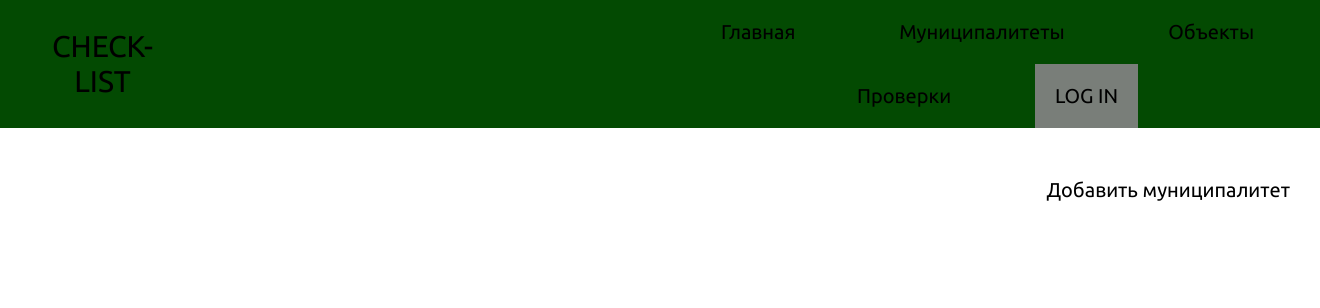
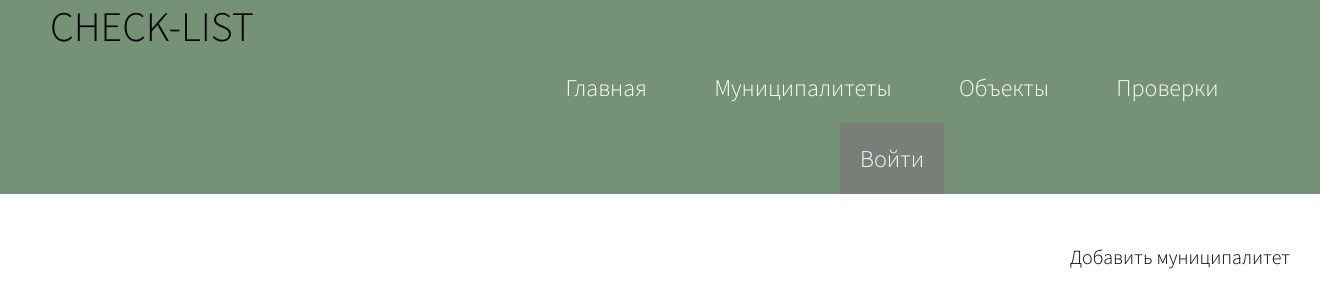
Before and after one commit to Votchitsev/check_list, a Django app: page /location/list/ in a window 1320 px wide. Shown: the top 308 px of the page. Run offline with Django 3.2, Linux system fonts and the light colour scheme; data that the repository does not hold is empty.

Commit message:
change templates and style

```diff
--- a/checks/templates/checks/control_event.html
+++ b/checks/templates/checks/control_event.html
@@ -4,11 +4,11 @@
 <div class="add_item"><a href="{% url 'control-event-create' %}">Добавить проверку</a></div>
             <div class="content_list">
                 {% for control_event in control_events %}
-                <a href="{% url 'control-event' control_event.id %}">
+                <a class="body-link" href="{% url 'control-event' control_event.id %}">
                     <div class="content_list__item">
                         <div class="content_list__item__name">{{control_event.date}} {{control_event.object}}</div>
                         <div class="content_list__item__delete">
-                            <a href="{% url 'control-event-delete' %}?control_event={{control_event.id}}">удалить</a>
+                            <a class="body-link" href="{% url 'control-event-delete' %}?control_event={{control_event.id}}">удалить</a>
                             </div>
                     </div>
                 </a>
--- a/checks/templates/checks/index.html
+++ b/checks/templates/checks/index.html
@@ -7,7 +7,7 @@
 	    <link href="{% static "/css/style.css" %}" rel="stylesheet">
         <link rel="preconnect" href="https://fonts.googleapis.com">
         <link rel="preconnect" href="https://fonts.gstatic.com" crossorigin>
-        <link href="https://fonts.googleapis.com/css2?family=Open+Sans&family=Ubuntu&display=swap" rel="stylesheet">
+        <link href="https://fonts.googleapis.com/css2?family=Source+Sans+Pro:wght@200;300&display=swap" rel="stylesheet">
         <title>{{title}}</title>
 	</head>
 	<body>
@@ -16,21 +16,21 @@
                 <div class="logo">CHECK-LIST</div>
                 <div class="head-items">
                 <div class="head__item">
-                    <a href="{% url 'start_page' %}">Главная</a>
+                    <a class="head-link" href="{% url 'start_page' %}">Главная</a>
                     </div>
                 <div class="head__item">
-                    <a href="{% url 'location-list' %}">Муниципалитеты</a>
+                    <a class="head-link" href="{% url 'location-list' %}">Муниципалитеты</a>
                     </div>
                 <div class="head__item">
-                    <a href="{% url 'object-list' %}">Объекты</a></div>
+                    <a class="head-link" href="{% url 'object-list' %}">Объекты</a></div>
                 <div class="head__item">
-                    <a href="{% url 'control-event-list' %}">Проверки</a>
+                    <a class="head-link" href="{% url 'control-event-list' %}">Проверки</a>
                 </div>
 					<div class="head__item user">
                         {% if user.is_authenticated is False %}
-                            <a href="http://127.0.0.1:8000/accounts/login/">LOG IN</a>
+                            <a class="head-link" href="http://127.0.0.1:8000/accounts/login/">Войти</a>
                         {% else %}
-                            <a href="{% url 'logout' %}">{{user}}</a>
+                            <a class="head-link" href="{% url 'logout' %}">{{user}}</a>
                         {% endif %}</div>
 	            </div>
             </div>
--- a/checks/templates/checks/location.html
+++ b/checks/templates/checks/location.html
@@ -7,8 +7,8 @@
     <div class="content_list">
         {% for location in locations %}
             <div class="content_list__item">
-                    <div class="content_list__item__name"><a href="{% url 'location' location.id %}">{{location}}</a></div>
-                    <div class="content_list__item__delete"><a href="{% url 'location-delete' %}?location_id={{location.id}}">удалить</a></div>
+                    <div class="content_list__item__name"><a class="body-link" href="{% url 'location' location.id %}">{{location}}</a></div>
+                    <div class="content_list__item__delete"><a class="body-link" href="{% url 'location-delete' %}?location_id={{location.id}}">удалить</a></div>
             </div>
         {% endfor %}
             </div>
--- a/checks/templates/checks/object.html
+++ b/checks/templates/checks/object.html
@@ -8,7 +8,7 @@
                 {% for object in objects %}
                 <div class="content_list__item">
                     <div class="content_list__item__name">{{object.name}} {{object.location}}</div>
-                    <div class="content_list__item__delete"><a href="{% url 'object-delete' %}?obj_id={{object.id}}">удалить</a></div>
+                    <div class="content_list__item__delete"><a class="body-link" href="{% url 'object-delete' %}?obj_id={{object.id}}">удалить</a></div>
                 </div>
                 {% endfor %}
             </div>
--- a/static/css/style.css
+++ b/static/css/style.css
@@ -1,7 +1,8 @@
 body {
-    font-family: 'Ubuntu';
+    font-family: 'Source Sans Pro', sans-serif;
+    font-weight: 300;
     margin: auto;
-        }
+    }
 
 .background {
     width: 1200px;
@@ -11,46 +12,59 @@ body {
 }
 
 .head__item {
-    color: #012601;
     display: inline-block;
-    font-size: 20px;
+    font-size: 24px;
     padding: 20px;
     margin-top: auto;
-    margin-left: 30px;
+    margin-left: -6px;
     margin-right: 30px;
+    color: white;
+    }
+
+.head-link {
+    color: white;
+}
+
+.body-link {
+    color: black;
     }
 
 .user {
     background-color: #797e79;
+    color: black;
     }
 
+.user:hover {
+    color:white;
+}
+
 .head {
-    background-color: #034A02;
+    background-color: #769276;
     text-align: center;
     display: flex;
-    margin-bottom: 40px
+    flex-wrap: wrap;
+    margin-bottom: 40px;
 }
 
 .head-items {
-    margin-left: 500px
+    margin-left: 500px;
+    color: black;
 }
 
 .logo {
     margin-left: 50px;
-    font-size: 30px;
+    font-size: 42px;
     margin-top: auto;
     margin-bottom: auto;
 }
 
-a {
+.logo {}
+
+a {text-decoration: none;color: black;}
+
+a:hover {
 color: black;
-text-decoration: none
 }
-a:hover {
-color: grey
-}
-
-.head__item_chosen {font-weight: bold}
 
 
 .content_list__item {
```
